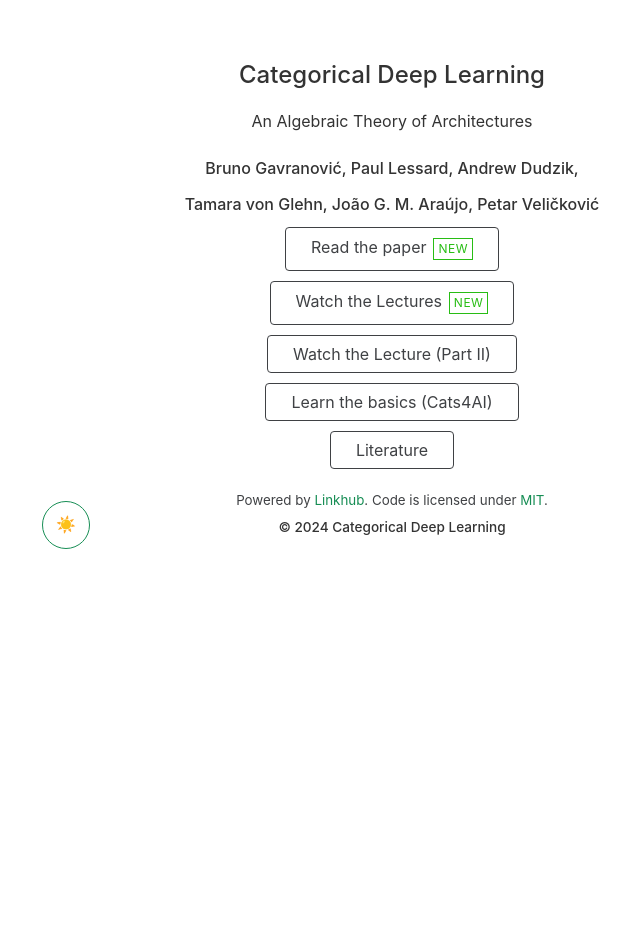
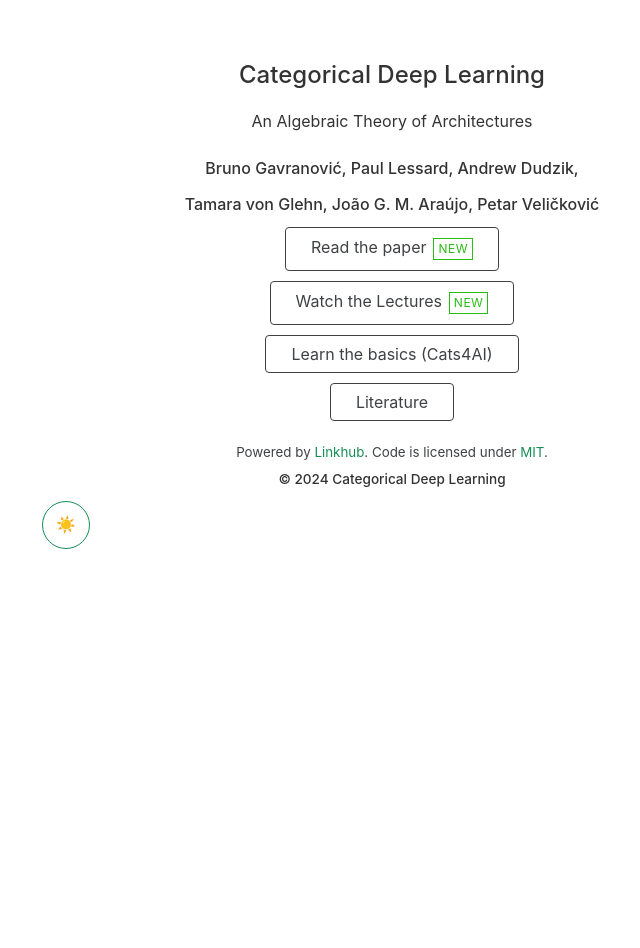
Before and after one commit to categoricaldl/categoricaldl.github.io, a Jekyll site: the page built from index.html, in a window 1280 px wide. Shown: the whole page, without its empty margins (248-888 px from the left). Built offline with Jekyll 4.4.1, drawn with Linux system fonts in a browser that asks for light colours; nearby versions of some CDN libraries.

Commit message:
Update links.yml

```diff
--- a/_data/links.yml
+++ b/_data/links.yml
@@ -11,8 +11,6 @@
       url: https://www.youtube.com/playlist?list=PLxbiIYgRO7kbH1IBrBl59GTDMaksb3mJ6
       tag: New
 
-    - title: Watch the Lecture (Part II)
-
     - title: Learn the basics (Cats4AI)
       url: https://cats.for.ai/
 
```
